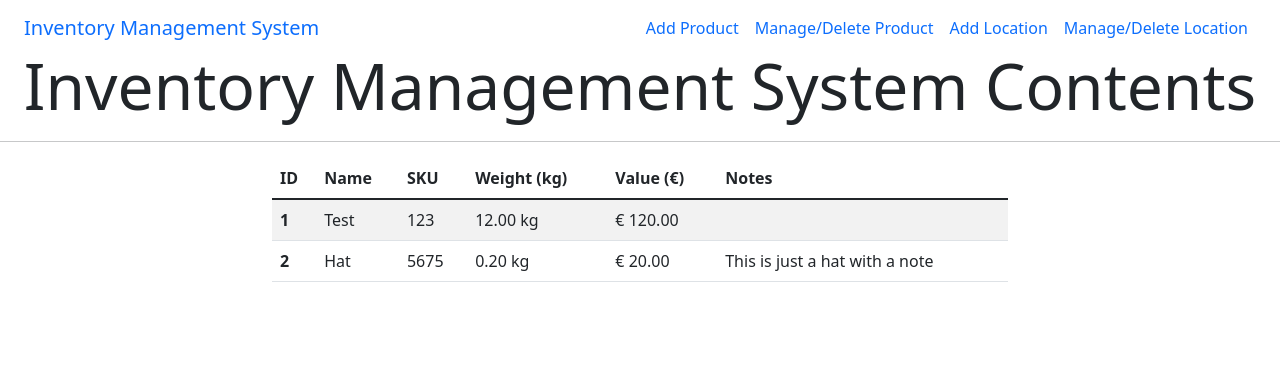
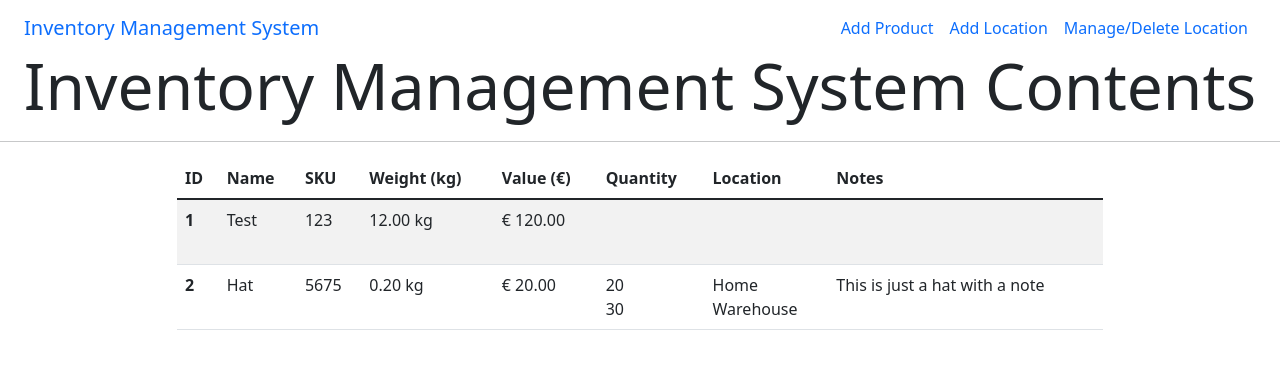
Before and after one commit to ItsAlanK/inventory-management-app, a Django app: page / in a window 1280 px wide. Shown: the top 369 px of the page. Run offline with Django 3.2, Linux system fonts and the light colour scheme; data comes from the database, SQL or seed files in the repository; both versions use the stored data as it was after the commit; some libraries are stand-ins or nearby versions.

Commit message:
Add inventory and locations to index view context and include details in product table

```diff
--- a/products/templates/products/index.html
+++ b/products/templates/products/index.html
@@ -6,7 +6,7 @@
 <hr>
 <div class="container">
     <div class="row justify-content-center">
-        <div class="col-8">
+        <div class="col-12 col-lg-10">
             <table class="table table-striped">
                 <thead>
                 <tr>
@@ -15,18 +15,36 @@
                     <th scope="col">SKU</th>
                     <th scope="col">Weight (kg)</th>
                     <th scope="col">Value (€)</th>
+                    <th scope="col">Quantity</th>
+                    <th scope="col">Location</th>
                     <th scope="col">Notes</th>
                 </tr>
                 </thead>
                 <tbody>
-                    {% for product in products %}
+                    {% for p in products %}
                     <tr>
-                        <th scope="row">{{ product.id }}</th>
-                        <td>{{ product.name }}</td>
-                        <td>{{ product.SKU }}</td>
-                        <td>{{ product.weight }} kg</td>
-                        <td>€ {{ product.value }}</td>
-                        <td>{{ product.notes }}</td>
+                        <th scope="row">{{ p.id }}</th>
+                        <td>{{ p.name }}</td>
+                        <td>{{ p.SKU }}</td>
+                        <td>{{ p.weight }} kg</td>
+                        <td>€ {{ p.value }}</td>
+                        <td>
+                        {% for i in inventory %}
+                            {% if i.product.id is p.id %}
+                                {{ i.quantity }}
+                            {% endif %}
+                            <br>
+                        {% endfor %}
+                        </td>
+                        <td>
+                            {% for i in inventory %}
+                                {% if i.product.id is p.id %}
+                                    {{ i.location }}
+                                {% endif %}
+                                <br>
+                            {% endfor %}
+                            </td>
+                        <td>{{ p.notes }}</td>
                     </tr>
                     {% endfor %}
                 </tbody>
--- a/products/views.py
+++ b/products/views.py
@@ -8,9 +8,13 @@ def index(request):
     """
 
     products = Product.objects.all()
+    locations = Location.objects.all()
+    inventory = Inventory.objects.all()
 
     context = {
-        'products':products,
+        'products': products,
+        'locations': locations,
+        'inventory': inventory,
     }
 
     return render(request, 'products/index.html', context)
--- a/templates/base.html
+++ b/templates/base.html
@@ -32,9 +32,6 @@
                         <a class="nav-link" href="#">Add Product</a>
                       </li>
                       <li class="nav-item">
-                        <a class="nav-link" href="#">Manage/Delete Product</a>
-                      </li>
-                      <li class="nav-item">
                         <a class="nav-link" href="#">Add Location</a>
                       </li>
                       <li class="nav-item">
```
Also changed, not shown: db.sqlite3.
